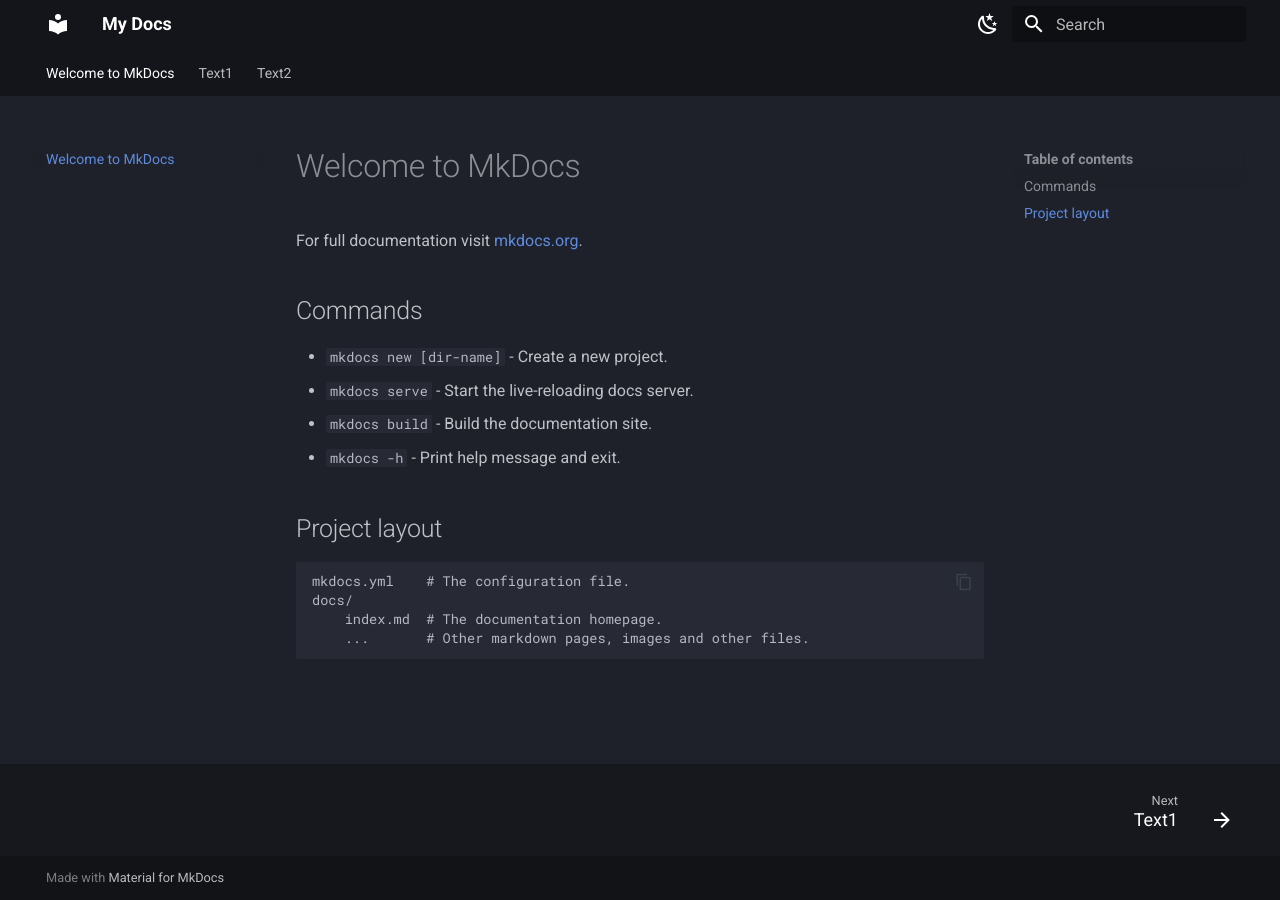
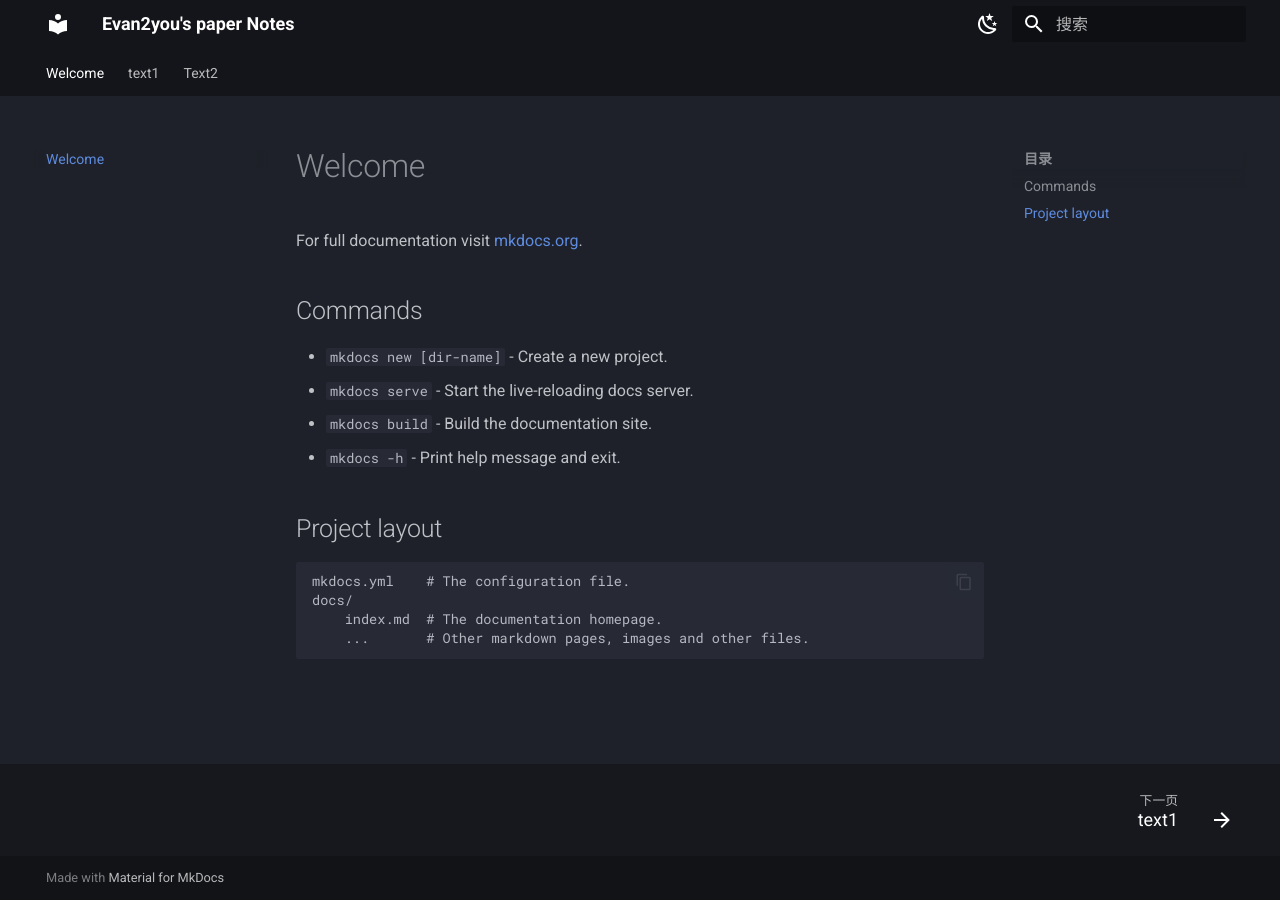
Before and after one commit to Evan2you/Evan2you.github.io, an MkDocs documentation site: the page built from docs/index.md, in a window 1280 px wide. Built offline with MkDocs 1.6.1 and Material for MkDocs 9.7.7, drawn with Linux system fonts in a browser that asks for light colours.

Commit message:
Adding initial documentation files
Adding initial documentation files

```diff
--- a/docs/index.md
+++ b/docs/index.md
@@ -1,4 +1,4 @@
-# Welcome to MkDocs
+# Welcome
 
 For full documentation visit [mkdocs.org](https://www.mkdocs.org).
 
--- a/mkdocs.yml
+++ b/mkdocs.yml
@@ -1,6 +1,8 @@
-site_name: My Docs
+site_name: Evan2you's paper Notes
 theme:
   name: material
+  language: zh
+  #更改小组件
   features:
     - content.code.annotate
     - content.code.copy
@@ -16,6 +18,10 @@
     - search.highlight
     - search.share
     - search.suggest
+
+  plugins:
+    - typeset
+    - search
 
   palette:
 
```
Also changed, not shown: docs/text1.md (+1 -0 lines), 1 other file.
